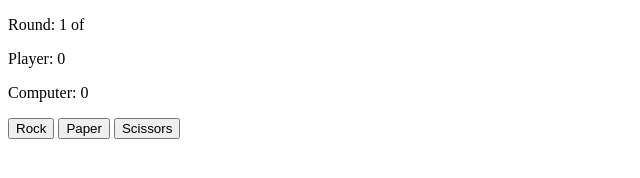
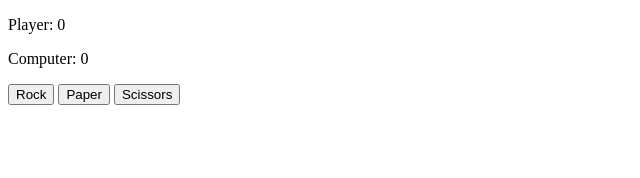
Before and after one commit to saleemrawn/rock-paper-scissors, a plain HTML site: page index.html in a window 1280 px wide. Shown: the whole page, without its empty margins (0-640 px from the left). Drawn offline with Linux system fonts and the light colour scheme.

Commit message:
Comment out game rounds container element
Not required, game will finish when a player reaches 5 points.

```diff
--- a/index.html
+++ b/index.html
@@ -7,9 +7,9 @@
   </head>
   <body>
     <div class="game-info">
-      <div class="game-rounds-container">
+      <!-- <div class="game-rounds-container">
         <p>Round: 1 of <span class="game-rounds"></span></p>
-      </div>
+      </div> -->
       <div class="game-score">
         <div class="player-score-container">
           <p>Player: <span class="player-score">0</span></p>
```
